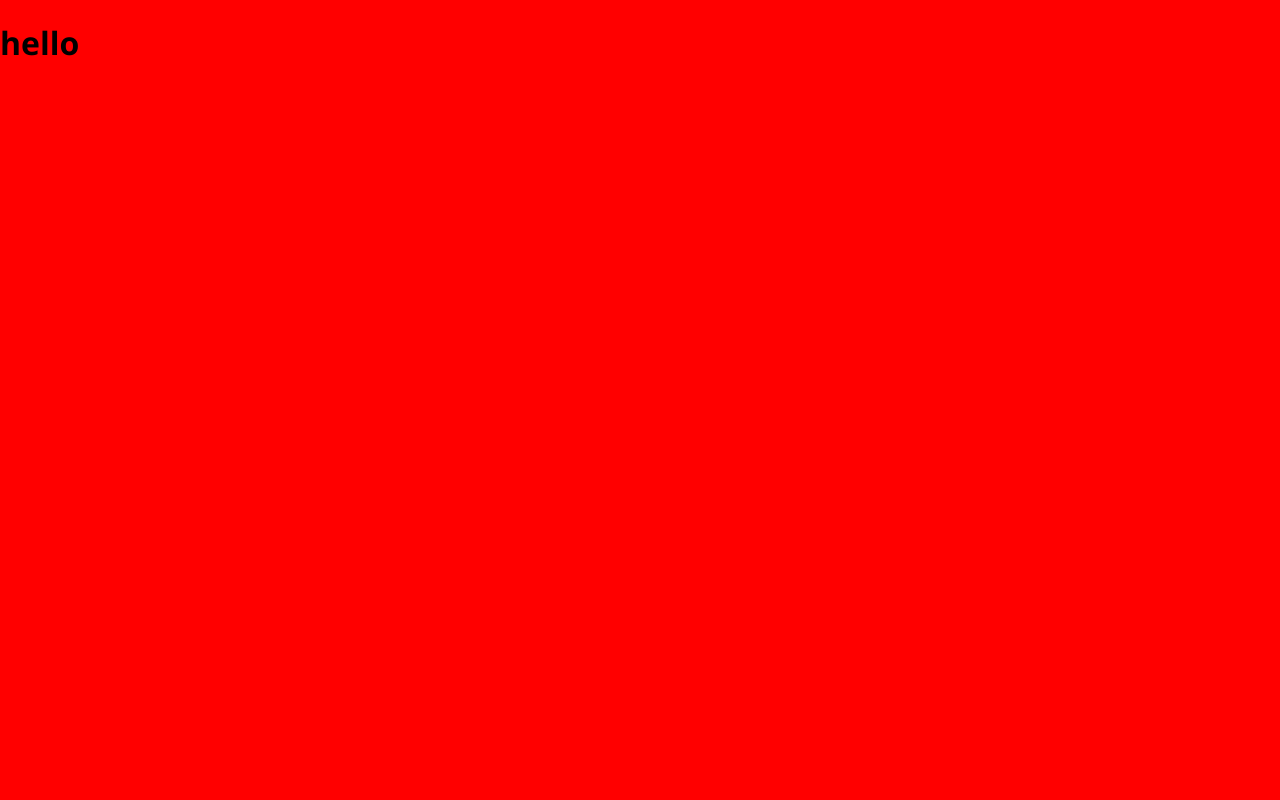
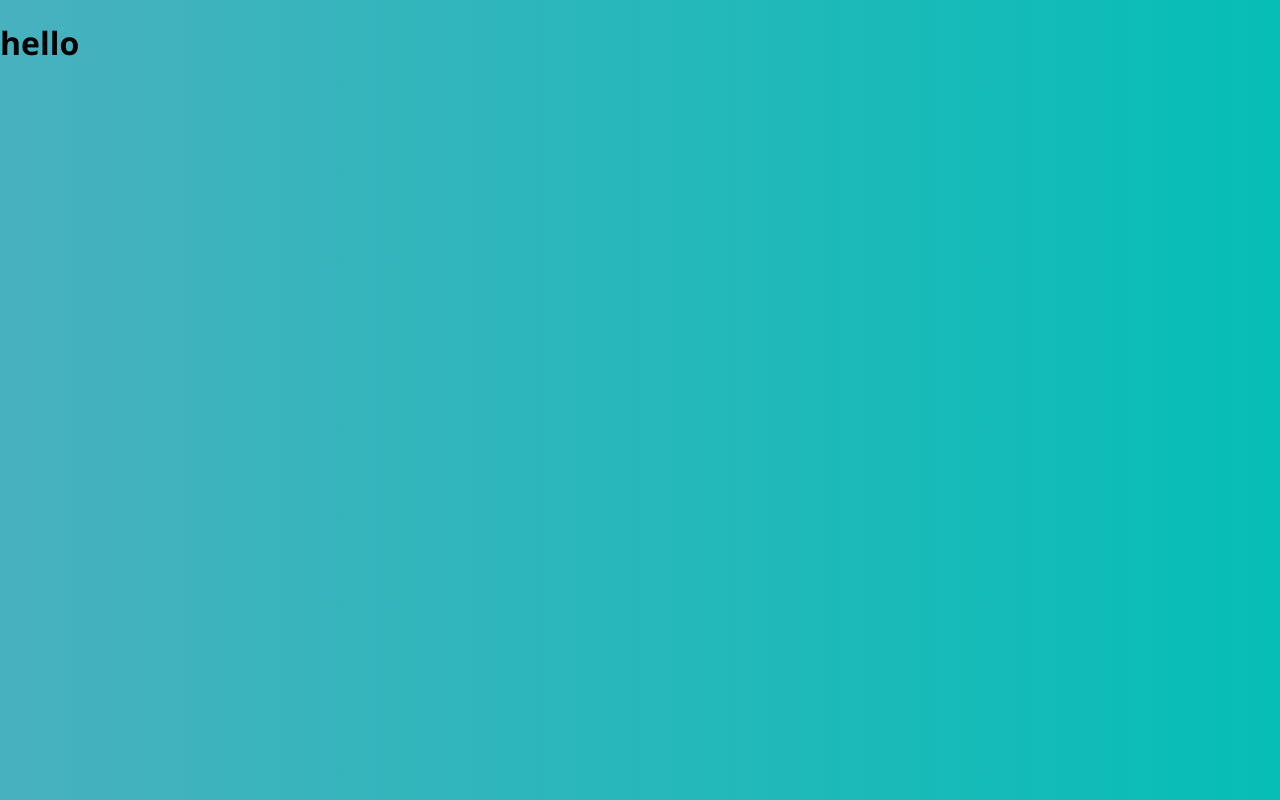
Before and after one commit to zachwhitedev/mk-challenge, a React (Create React App) app: page / in a window 1280 px wide. Built offline with nearby package versions, Linux system fonts and the light colour scheme.

Commit message:
adds gradient background real quick

```diff
--- a/src/css/index/index.css
+++ b/src/css/index/index.css
@@ -1,6 +1,11 @@
 body {
   margin: 0;
-  background: red;
+  background: #06beb6;
+  /* fallback for old browsers */
+  /* Chrome 10-25, Safari 5.1-6 */
+  background: -webkit-gradient(linear, left top, right top, from(#48b1bf), to(#06beb6));
+  background: linear-gradient(to right, #48b1bf, #06beb6);
+  /* W3C, IE 10+/ Edge, Firefox 16+, Chrome 26+, Opera 12+, Safari 7+ */
   font-family: 'Open Sans', sans-serif;
 }
 /*# sourceMappingURL=index.css.map */
--- a/src/css/index/index.scss
+++ b/src/css/index/index.scss
@@ -1,5 +1,7 @@
 body {
   margin: 0;
-  background: red;
+  background: #06beb6;  /* fallback for old browsers */
+  background: -webkit-linear-gradient(to right, #48b1bf, #06beb6);  /* Chrome 10-25, Safari 5.1-6 */
+  background: linear-gradient(to right, #48b1bf, #06beb6); /* W3C, IE 10+/ Edge, Firefox 16+, Chrome 26+, Opera 12+, Safari 7+ */
   font-family: 'Open Sans', sans-serif;
 }
```
Also changed, not shown: 1 other file (tests, documents, lock files or other folders).
